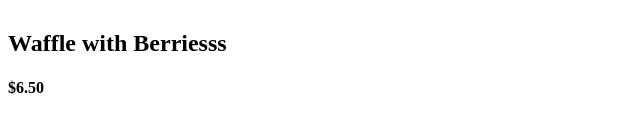
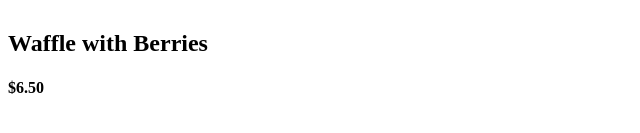
Before and after one commit to Geethu306/product-list-with-cart-main, a plain HTML site: page Index.html in a window 1280 px wide. Shown: the part 567-700 px from the top of the page, 0-640 px from the left. Drawn offline with Linux system fonts and the light colour scheme.

Commit message:
Index change

```diff
--- a/Index.html
+++ b/Index.html
@@ -15,7 +15,7 @@
                 <button class="add-cart-btn"><img src="images/icon-add-to-cart.svg" alt="" class="add-cart-img">Add to cart</button>
             </div>
             <h4 class="waffle-text">Waffle</h4>
-            <h2>Waffle with Berriesss</h2>
+            <h2>Waffle with Berries</h2>
             <h4>$6.50</h4>
         </div>
     </div>
```
